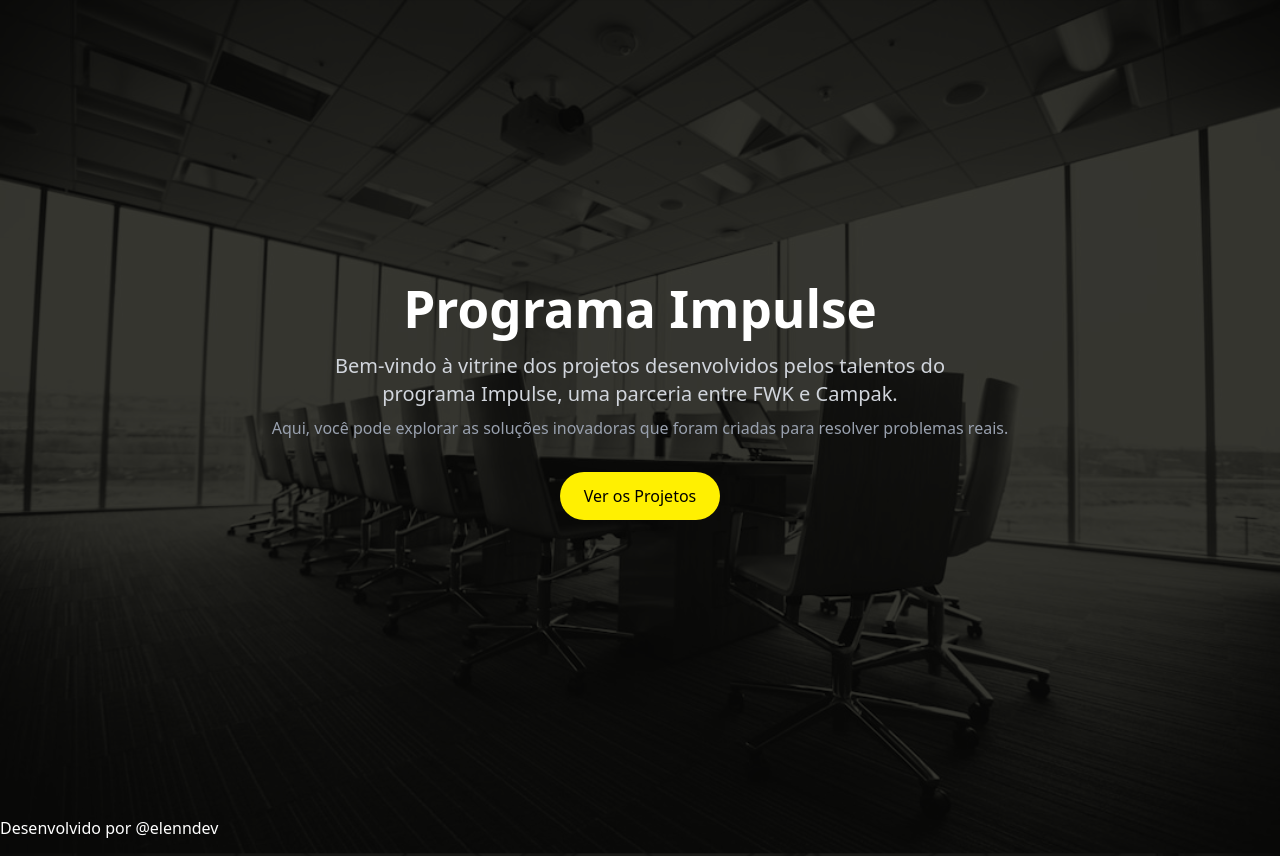
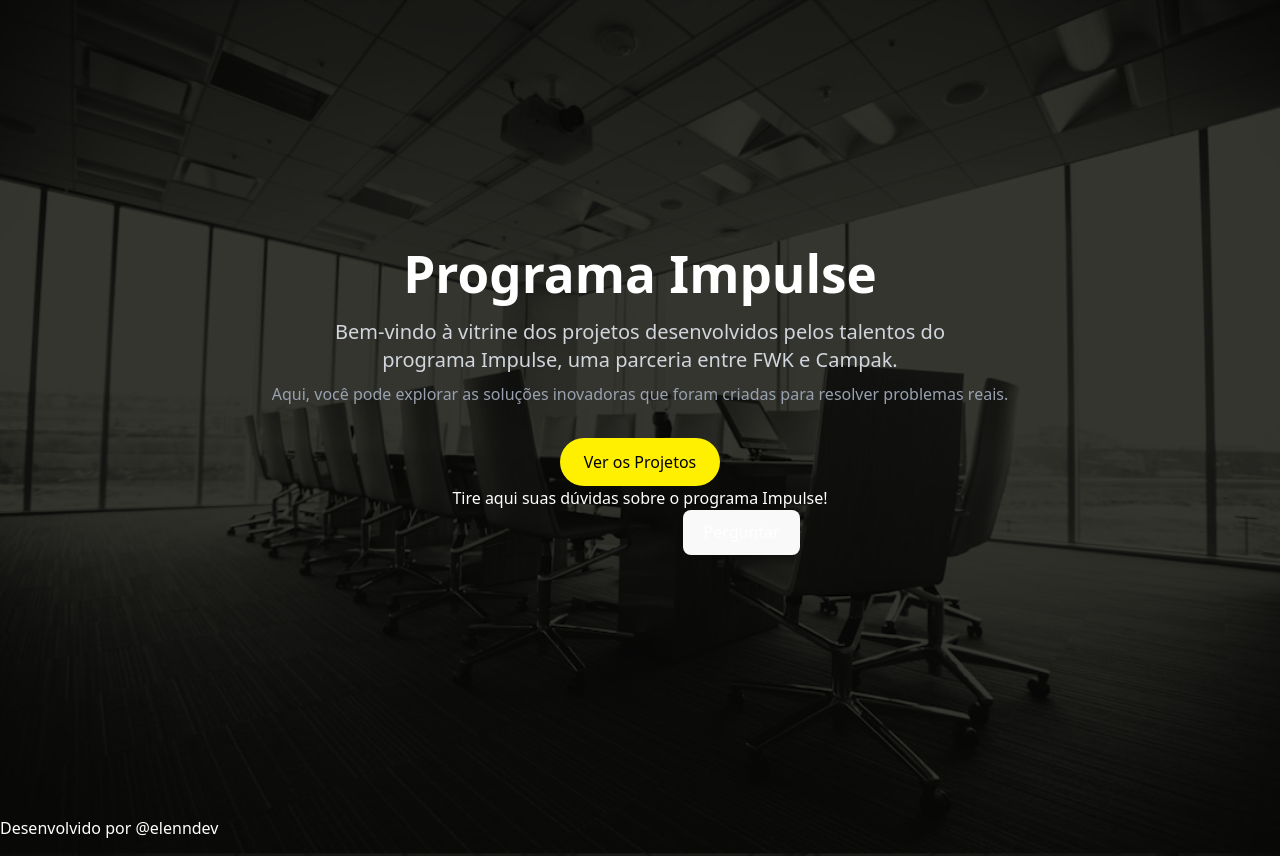
Before and after one commit to elenndev/Impulse-Portfolio, a React (Vite) app: page / in a window 1280 px wide. Built offline with nearby package versions, Linux system fonts and the light colour scheme; no server answers.

Commit message:
feat: add AiQueryField component and custom hook, and set somte initial contexto to ai

```diff
--- a/package.json
+++ b/package.json
@@ -10,6 +10,7 @@
     "preview": "vite preview"
   },
   "dependencies": {
+    "@google/genai": "^1.15.0",
     "@tailwindcss/vite": "^4.1.12",
     "axios": "^1.11.0",
     "react": "^19.1.1",
--- /dev/null
+++ b/src/components/AiQueryField.tsx
@@ -0,0 +1,17 @@
+import { useRef } from "react"
+import { useAiQueryField } from "../hooks/useAiQueryField"
+
+export const AiQueryField = () => {
+  const { aiResponse, handleFormSubmit } = useAiQueryField();
+  const inputRef = useRef<HTMLInputElement | null>(null);
+  return (
+    <div>
+      <div className="aiField">{aiResponse}</div>
+      <form className="userField"
+        onSubmit={(e) => handleFormSubmit(e, inputRef.current)}>
+        <input ref={inputRef} type="text" minLength={5} required />
+        <button type="submit">Perguntar</button>
+      </form>
+    </div>
+  )
+}
--- /dev/null
+++ b/src/constants/impulseProjectContext.ts
@@ -0,0 +1,4 @@
+export const impulseProjectContext = {
+  "O que é o projeto": "Programa IMPULSE é uma iniciativa voltada para a capacitação de jovens em programação e tecnologia, proporcionando uma formação prática, gratuita e imersiva. Além de impactar socialmente os participantes, o programa fortalece sua qualificação profissional, preparando-os para atuar no mercado de tecnologia como Desenvolvedoresas Júnior.",
+  "Mais informações": " Programa IMPULSE é totalmente gratuito para os participantes e foram distribuidos equipamentos para quem não possuia um notebook, conseguir participar. O grupo que participou foi composto de jovens de 16 a 29 anos, que residam em Maracanaú/CE ou Itumbiara/GO, e estejam cursando ou tenham concluído o ensino médio em escola pública. Os participantes foram avaliados periodicamente por meio de desafios, projetos práticos e exercícios dentro da plataforma FreeCodeCamp e receberam aulas dos mentores e dos experts em diversos tópicos essencials no mundo tech, foram elas aulas de Gestão de tempo e entendimento do problema, Validação do problema e prototipagem da solução, Gestão e organização de time, conceitos de design UI/UX, como se preparar para carreira tech, empreendedorismo na vida real, além do conteúdo técnico aprendido através da plataforma FreeCodeCamp, que permite que além de aprender de forma gratuíta, os participantes pudessem também resgatar seus certificados do que foi aprendido na plataforma. Além disso, através de grupos de mentoria, o programa oferece um espaço que os participantes conseguiram um colaborar com o outro, desenvolvendo assim soft skills de comunicação e trabalho em equipe."
+}
--- /dev/null
+++ b/src/hooks/useAiQueryField.ts
@@ -0,0 +1,23 @@
+import { useState } from "react"
+import { askGemini } from "../service/gemini";
+
+export const useAiQueryField = () => {
+  const [aiResponse, setAiResponse] = useState("Tire aqui suas dúvidas sobre o programa Impulse!");
+  // const [userQuestion, setUserQuestion] = useState("");
+
+  async function handleFormSubmit(e: React.FormEvent, input: HTMLInputElement | null) {
+    e.preventDefault()
+
+    if (!input) return;
+
+    const userQuestion = input.value;
+
+    const response = await askGemini(userQuestion)
+
+    response && setAiResponse(response);
+  }
+
+
+  return { aiResponse, handleFormSubmit }
+
+}
--- a/src/pages/Homepage.tsx
+++ b/src/pages/Homepage.tsx
@@ -1,4 +1,5 @@
 import { Link } from 'react-router-dom';
+import { AiQueryField } from '../components/AiQueryField';
 
 export function Homepage() {
   return (
@@ -11,6 +12,7 @@
       <Link to="/grupos" className="mt-8 px-6 py-3 btn-yellow btn-primary text-black font-semibold rounded-full hover:bg-yellow-400 transition-colors">
         Ver os Projetos
       </Link>
+      <AiQueryField />
     </div>
   );
 }
--- /dev/null
+++ b/src/service/gemini.ts
@@ -0,0 +1,29 @@
+import { GoogleGenAI } from "@google/genai";
+import { impulseProjectContext } from "../constants/impulseProjectContext";
+
+// The client gets the API key from the environment variable `GEMINI_API_KEY`.
+const ai = new GoogleGenAI({ apiKey: import.meta.env.VITE_GEMINI_KEY });
+
+export async function askGemini(question: string) {
+
+  const { "Mais informações": more, "O que é o projeto": about } = impulseProjectContext
+
+  const response = await ai.models.generateContent({
+    model: "gemini-2.5-flash",
+    contents: `
+      **Contexto:**
+      ${about}
+
+      ${more}
+
+      ---
+      **Pergunta:**
+      ${question}
+      ---
+
+      **Instrução:** Com base APENAS no contexto fornecido, responda à pergunta do usuário. Se a resposta não estiver no contexto, diga que não tem as informações para responder a aquela pergunta, ao responder, não responda como 'Com base no contexto fornecido, a resposta é...' e sim de uma forma mais amigável que soe mais natural para quem fez a pergunta.
+    `,
+  });
+
+  return response.text;
+}
```
Also changed, not shown: 2 other files (tests, documents, lock files or other folders).
